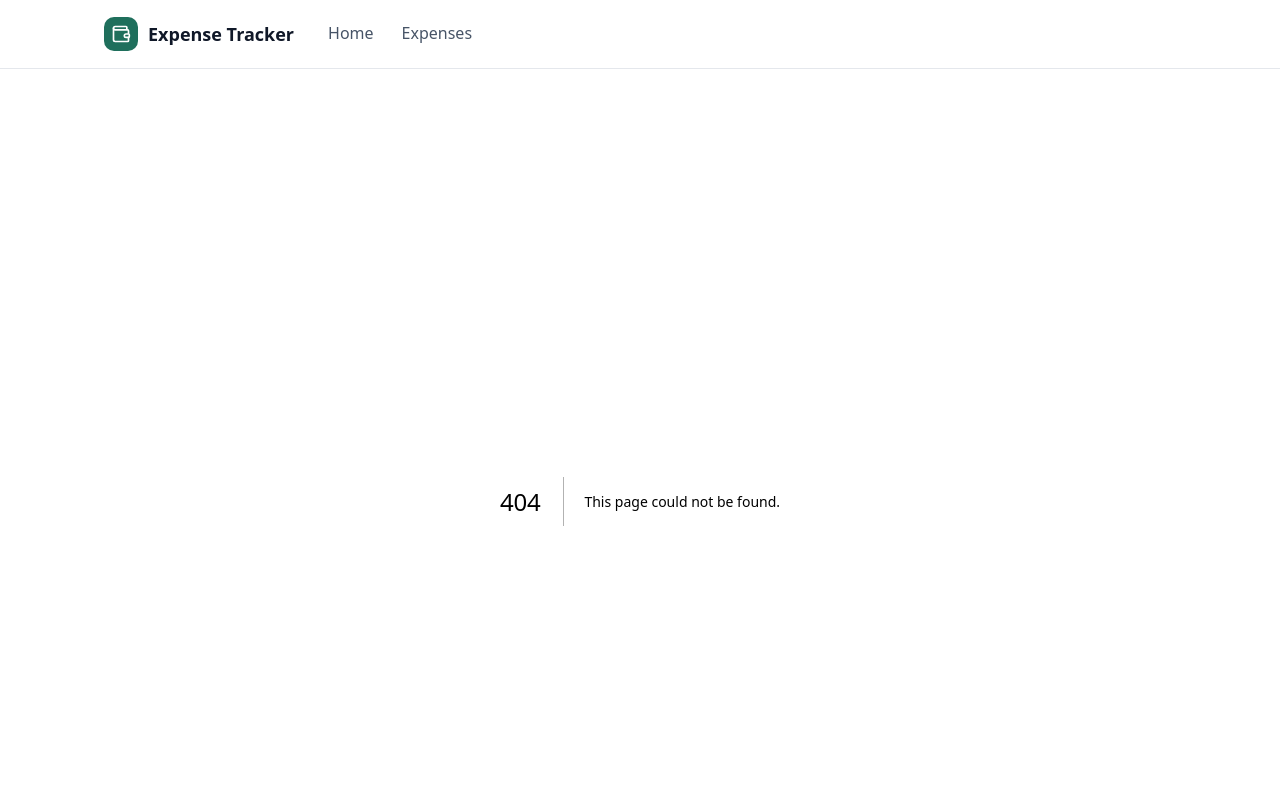
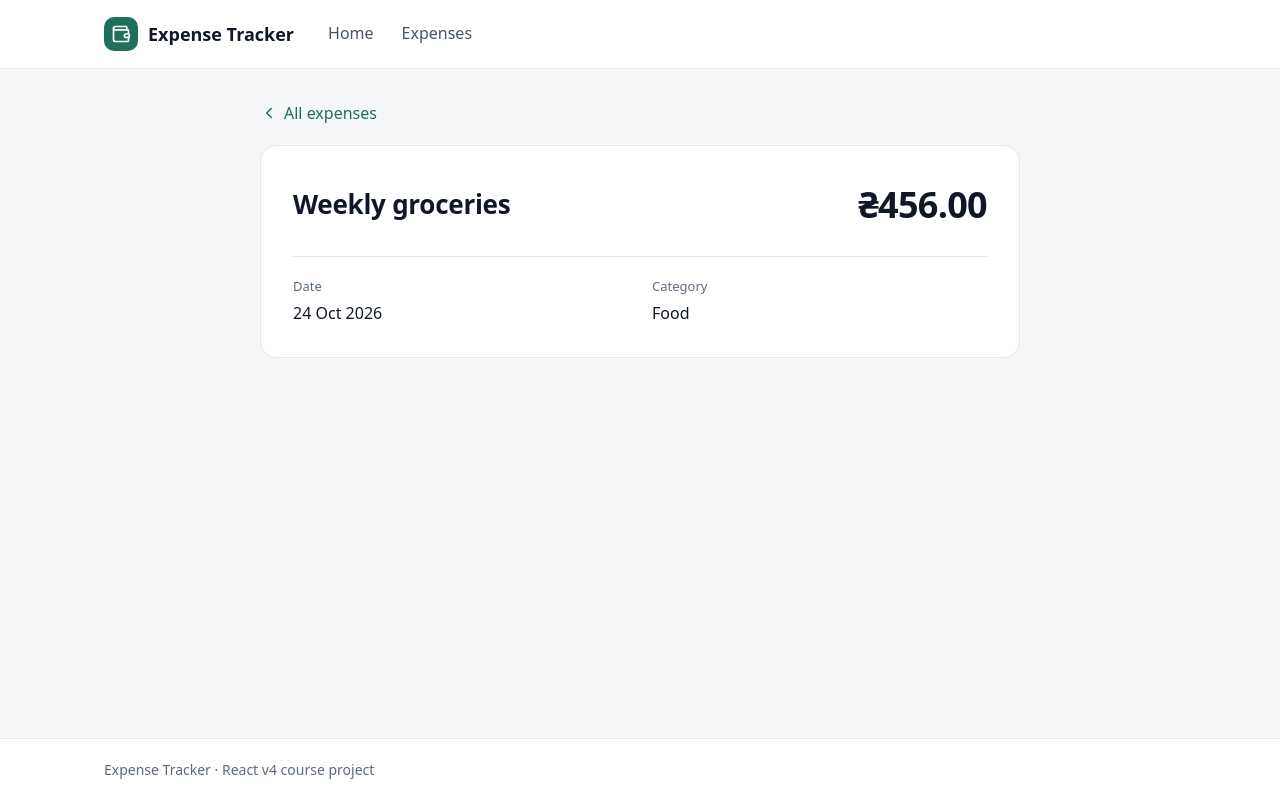
Before and after one commit to goitacademy/react-v4-expense-tracker, a Next.js app: page /expenses/1 in a window 1280 px wide. Before the commit this address had no page. Shown: the top 800 px of the page. Built offline with nearby package versions, Linux system fonts and the light colour scheme.

Commit message:
m5-07: dynamic expense route

```diff
--- /dev/null
+++ b/app/expenses/[id]/page.tsx
@@ -0,0 +1,15 @@
+import { ExpenseDetails } from "@/components/ExpenseDetails/ExpenseDetails";
+import { getExpenseById } from "@/data/expenses";
+
+export default async function ExpensePage({
+  params,
+}: PageProps<"/expenses/[id]">) {
+  const { id } = await params;
+  const expense = getExpenseById(id);
+
+  if (!expense) {
+    return <p>Expense not found</p>;
+  }
+
+  return <ExpenseDetails expense={expense} />;
+}
--- /dev/null
+++ b/app/expenses/loading.tsx
@@ -0,0 +1,3 @@
+export default function Loading() {
+  return <p>Loading…</p>;
+}
--- /dev/null
+++ b/components/ExpenseDetails/ExpenseDetails.tsx
@@ -0,0 +1,37 @@
+import Link from "next/link";
+import { ChevronLeft } from "lucide-react";
+import type { Expense } from "@/types/expense";
+import { formatAmount } from "@/utils/formatAmount";
+import { formatDate } from "@/utils/formatDate";
+import styles from "./ExpenseDetails.module.css";
+
+type ExpenseDetailsProps = {
+  expense: Expense;
+};
+
+export function ExpenseDetails({ expense }: ExpenseDetailsProps) {
+  return (
+    <div className={styles.wrapper}>
+      <Link href="/expenses" className={styles.backLink}>
+        <ChevronLeft size={18} aria-hidden />
+        All expenses
+      </Link>
+      <article className={styles.card}>
+        <div className={styles.header}>
+          <h1 className={styles.title}>{expense.title}</h1>
+          <p className={styles.amount}>{formatAmount(expense.amount)}</p>
+        </div>
+        <dl className={styles.list}>
+          <div>
+            <dt className={styles.term}>Date</dt>
+            <dd className={styles.value}>{formatDate(expense.date)}</dd>
+          </div>
+          <div>
+            <dt className={styles.term}>Category</dt>
+            <dd className={styles.value}>{expense.category.name}</dd>
+          </div>
+        </dl>
+      </article>
+    </div>
+  );
+}
--- a/components/ExpenseItem/ExpenseItem.tsx
+++ b/components/ExpenseItem/ExpenseItem.tsx
@@ -1,3 +1,4 @@
+import Link from "next/link";
 import type { Expense } from "@/types/expense";
 import { formatAmount } from "@/utils/formatAmount";
 import { formatDate } from "@/utils/formatDate";
@@ -9,7 +10,7 @@ type ExpenseItemProps = {
 
 export function ExpenseItem({ expense }: ExpenseItemProps) {
   return (
-    <div className={styles.item}>
+    <Link href={`/expenses/${expense.id}`} className={styles.item}>
       <span className={styles.body}>
         <span className={styles.title}>{expense.title}</span>
         <span className={styles.meta}>
@@ -17,6 +18,6 @@ export function ExpenseItem({ expense }: ExpenseItemProps) {
         </span>
       </span>
       <span className={styles.amount}>{formatAmount(expense.amount)}</span>
-    </div>
+    </Link>
   );
 }
--- a/data/expenses.ts
+++ b/data/expenses.ts
@@ -54,3 +54,7 @@ export const expenses: Expense[] = [
     updatedAt: "2026-10-12T16:30:00.000Z",
   },
 ];
+
+export function getExpenseById(id: string) {
+  return expenses.find((expense) => expense.id === id);
+}
```
